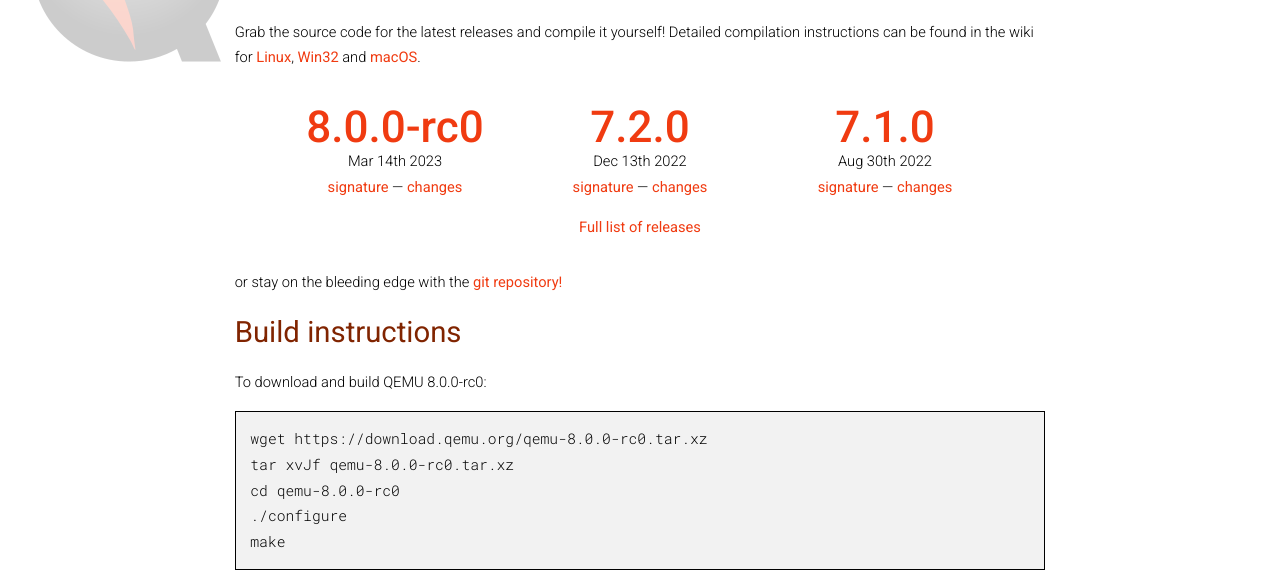
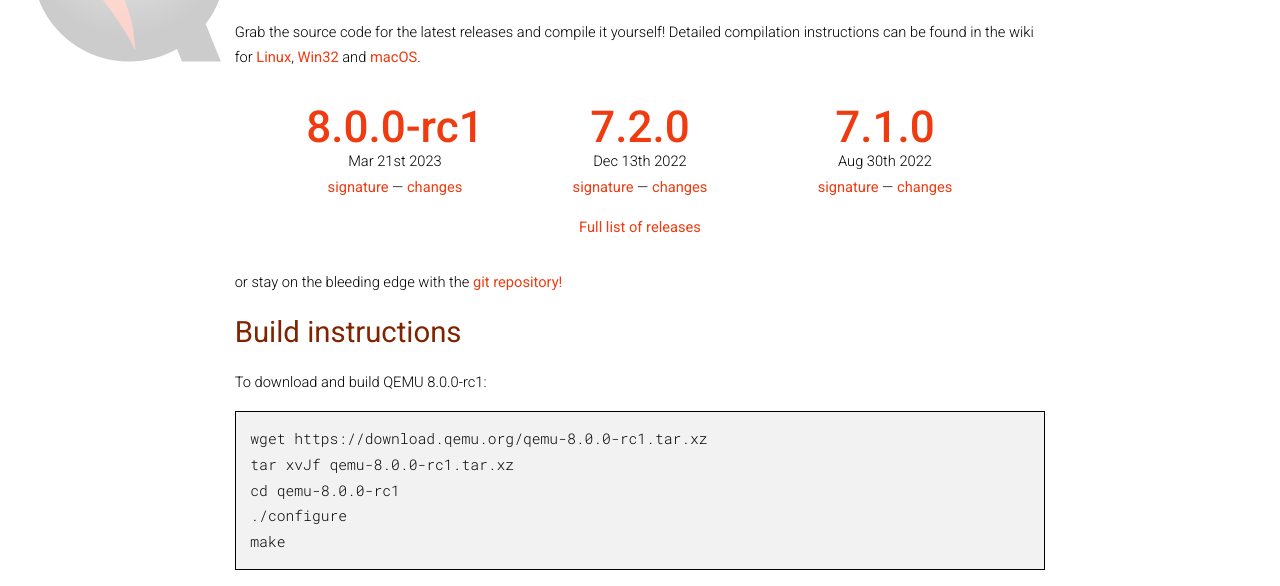
Before and after one commit to qemu/qemu-web, a Jekyll site: the page built from download.html, in a window 1280 px wide and 900 px high. Shown: the part 214-800 px from the top of the window. Built offline with Jekyll 4.4.1, drawn with Linux system fonts in a browser that asks for light colours; nearby versions of some CDN libraries.

Commit message:
add v8.0.0-rc1

```diff
--- a/_data/releases.yml
+++ b/_data/releases.yml
@@ -1,6 +1,6 @@
 - branch: "8.0"
-  patch: 0-rc0
-  date: "Mar 14th 2023"
+  patch: 0-rc1
+  date: "Mar 21st 2023"
 - branch: "7.2"
   patch: 0
   date: "Dec 13th 2022"
```
